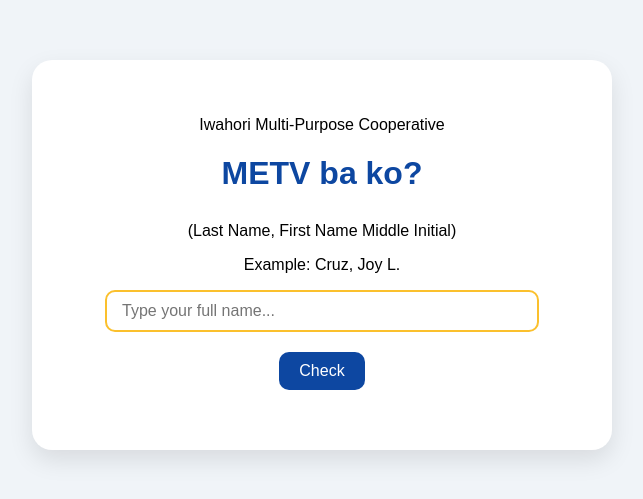
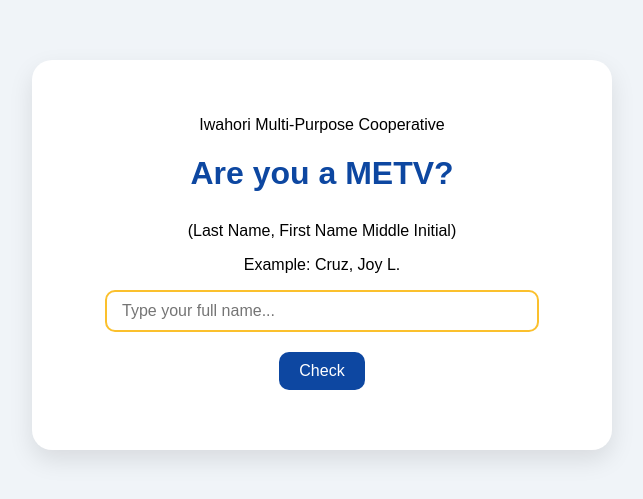
Before and after one commit to jcabesas/Iwahorimetv, a plain HTML site: page index.html in a window 1280 px wide. Shown: the part 145-644 px from the top of the page, without its empty margins (318-961 px from the left). Drawn offline with Linux system fonts and the light colour scheme.

Commit message:
Change heading from 'METV ba ko?' to 'Are you a METV?'

```diff
--- a/index.html
+++ b/index.html
@@ -10,7 +10,7 @@
   <div class="container">
   <p class="coop-name">Iwahori Multi-Purpose Cooperative</p>
 
-  <h1> METV ba ko?</h1>
+  <h1> Are you a METV?</h1>
 
   <p>(Last Name, First Name Middle Initial)</p>
   <p>Example: Cruz, Joy L.</p>
```
